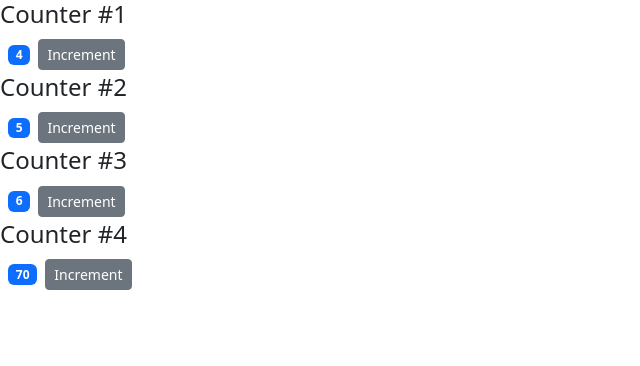
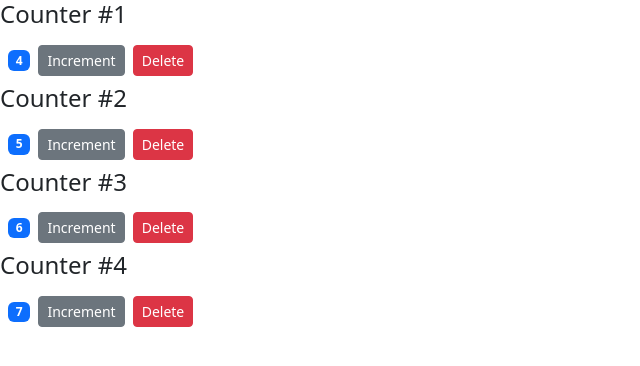
Before and after one commit to IMAMSGIT/counter-increase-react-app, a React (Create React App) app: page / in a window 1280 px wide. Shown: the top 366 px of the page, without its empty margins (0-640 px from the left). Built offline with nearby package versions, Linux system fonts and the light colour scheme.

Commit message:
rainsing and handling events, updating state

```diff
--- a/src/components/counter.jsx
+++ b/src/components/counter.jsx
@@ -2,21 +2,15 @@ import React, { Component } from "react";
 class Counter extends Component {
   // state object to pass data
   stateExample = {
-    countNow: this.props.valueC,
+    countNow: this.props.counterTogether.value,
   };
   // must render method
 
   handleIncrement = (product) => {
-    // To update the value by clicking the Increment button
-    // We have to call the built in setState method
-    // and pass a object
-    console.log(product);
-    // in setState your chosen name: the updated property name
     this.setState({ justName: this.stateExample.countNow++ });
   };
 
   render() {
-    console.log(this.props);
     // Every component has props,thus we can set values in state
     // property which is an JS object
 
@@ -25,10 +19,16 @@ class Counter extends Component {
         {this.props.children}
         <span className={this.changeBadge()}>{this.showCount()}</span>
         <button
-          onClick={() => this.handleIncrement()}
+          onClick={() => this.handleIncrement(this.countNow)}
           className="btn btn-secondary btn-sm"
         >
           Increment
+        </button>
+        <button
+          onClick={() => this.props.onDelete(this.props.counterTogether.id)}
+          className="btn btn-danger btn-sm m-2"
+        >
+          Delete
         </button>
       </div>
     );
--- a/src/components/counters.jsx
+++ b/src/components/counters.jsx
@@ -6,15 +6,29 @@ class Counters extends Component {
       { id: 1, value: 4 },
       { id: 2, value: 5 },
       { id: 3, value: 6 },
-      { id: 4, value: 70 },
+      { id: 4, value: 7 },
     ],
+  };
+
+  handleDelete = (counterID) => {
+    const counters = this.state.countersPass.filter(
+      (myCounter) => myCounter.id !== counterID
+    );
+    this.setState({ countersPass: counters });
   };
   render() {
     return (
       <div>
         {this.state.countersPass.map((cPass) => (
           // valuC becomes a property of this.props
-          <Counter key={cPass.id} valueC={cPass.value}>
+          <Counter
+            key={cPass.id}
+            onDelete={this.handleDelete}
+            // counterTogether captures all counterPass
+            counterTogether={cPass}
+            // valueC={cPass.value}
+            // id={cPass.id}
+          >
             <h4>Counter #{cPass.id}</h4>
           </Counter>
         ))}
```
